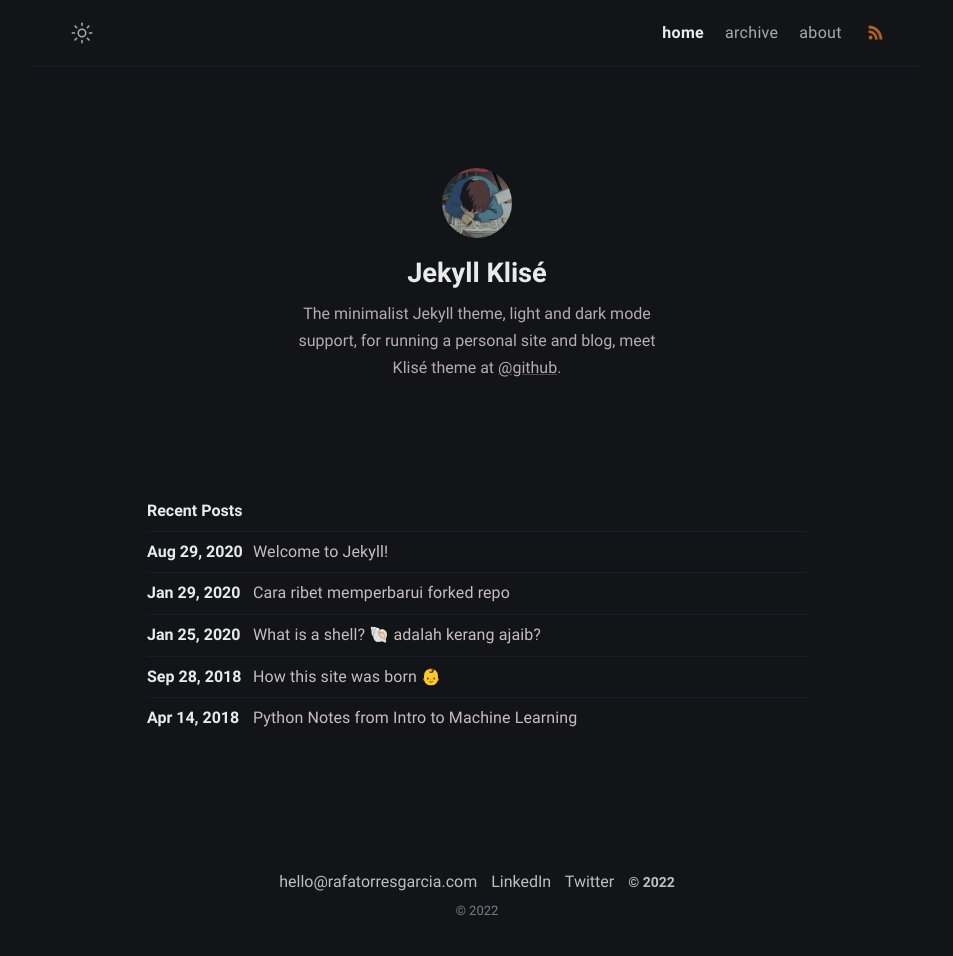
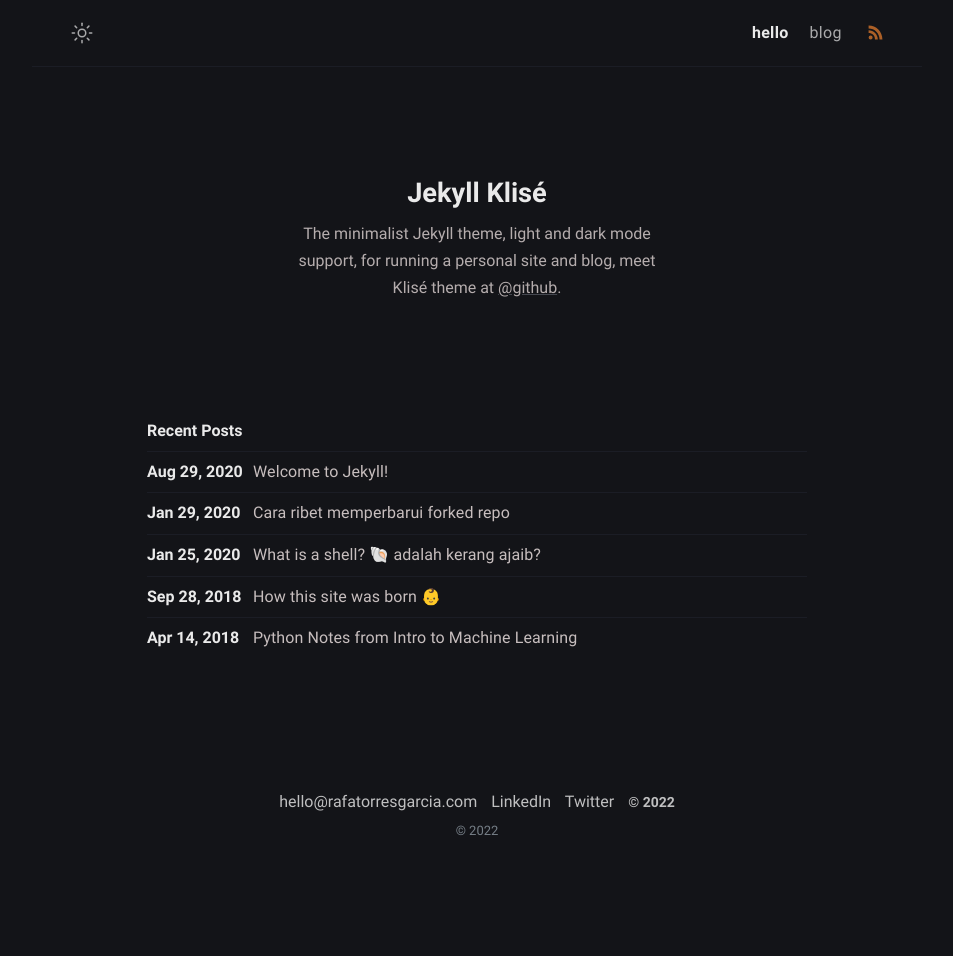
Before and after one commit to rafatorgar/rafatorgar.github.io, a Jekyll site: the page built from index.md, in a window 1280 px wide. Shown: the whole page, without its empty margins (163-1116 px from the left). Built offline with Jekyll 4.4.1, drawn with Linux system fonts in a browser that asks for light colours; after the commit the page ends 900 px from its top, so only the background shows below that.

Commit message:
feat: menus

```diff
--- a/_data/menus.yml
+++ b/_data/menus.yml
@@ -1,14 +1,14 @@
-- title: home
+- title: hello
   url: /
   external: false
 
-- title: archive
-  url: /archive/
+- title: blog
+  url: /blog/
   external: false
 
-- title: about
-  url: /about/
-  external: false # set true if you using external link, see below
+# - title: about
+#   url: /about/
+#   external: false # set true if you using external link, see below
 
 # Example:
 # - title: github
--- a/_includes/author.html
+++ b/_includes/author.html
@@ -1,9 +1,9 @@
 <div class="author">
-  <img
+  <!-- <img
     class="author-avatar"
     src="{{ site.author.avatar }}"
     alt="{{ site.author.username }}"
-  />
-  <h2 class="author-name">{{ site.author.name }}</h2>
+  /> -->
+  <h1 class="author-name">{{ site.author.name }}</h1>
   <p class="author-bio">{{ site.author.bio }}</p>
 </div>
```
